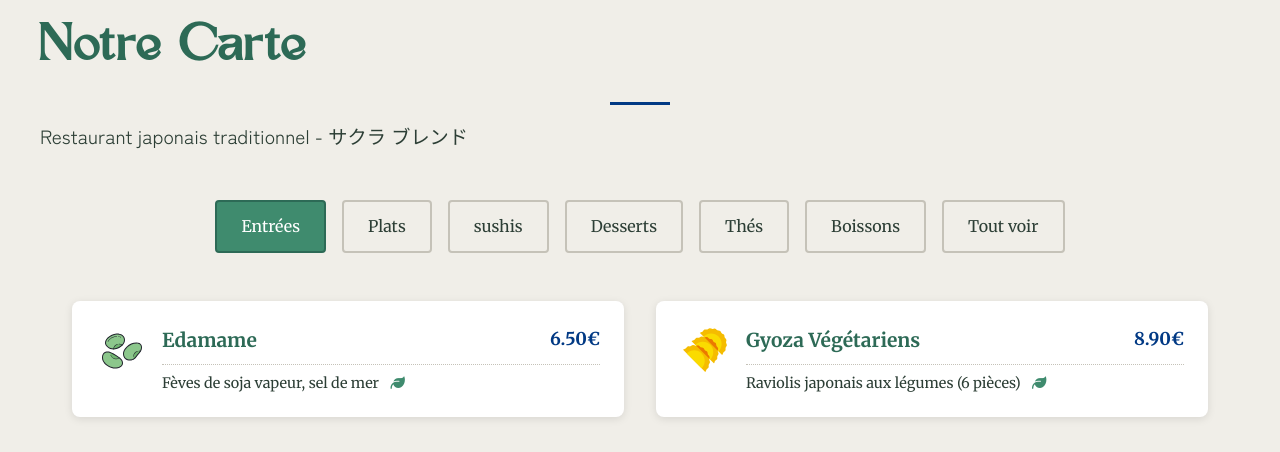
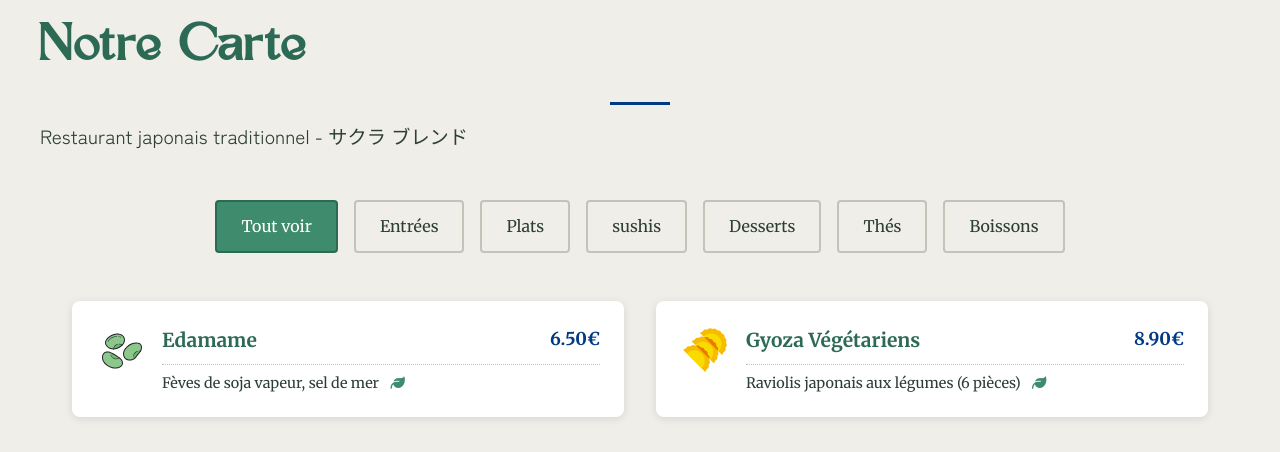
Before and after one commit to souleimane-z/sakura-blend, a PHP site: page /menu.php in a window 1280 px wide. Shown: the part 146-598 px from the top of the page. Run offline with PHP 8.4, Linux system fonts and the light colour scheme.

```diff
--- a/admin/data/reservations.csv
+++ b/admin/data/reservations.csv
@@ -1 +1,2 @@
 "2024-12-18 10:11:53";"Souleimane Zeggai";sbzam62@gmail.com;0699737285;2024-12-20;11:30;1
+"2024-12-18 17:00:19";"Souleimane Zeggai";sbzam62@gmail.com;0699737285;2024-12-21;11:30;1
--- a/menu.php
+++ b/menu.php
@@ -13,13 +13,13 @@ $menu = include __DIR__ . '/includes/menu.php';
 
                 <div class="col-md-12 text-center" id="menu-filters">
                     <ul>
-                        <li><a class="filter active" data-filter=".entrees">Entrées</a></li>
+                        <li><a class="filter active" data-filter=".menu-restaurant">Tout voir</a></li>
+                        <li><a class="filter" data-filter=".entrees">Entrées</a></li>
                         <li><a class="filter" data-filter=".plats">Plats</a></li>
                         <li><a class="filter" data-filter=".sushis">sushis</a></li>
                         <li><a class="filter" data-filter=".desserts">Desserts</a></li>
                         <li><a class="filter" data-filter=".thes">Thés</a></li>
                         <li><a class="filter" data-filter=".boissons">Boissons</a></li>
-                        <li><a class="filter" data-filter=".menu-restaurant">Tout voir</a></li>
                     </ul>
                 </div>
 
```
